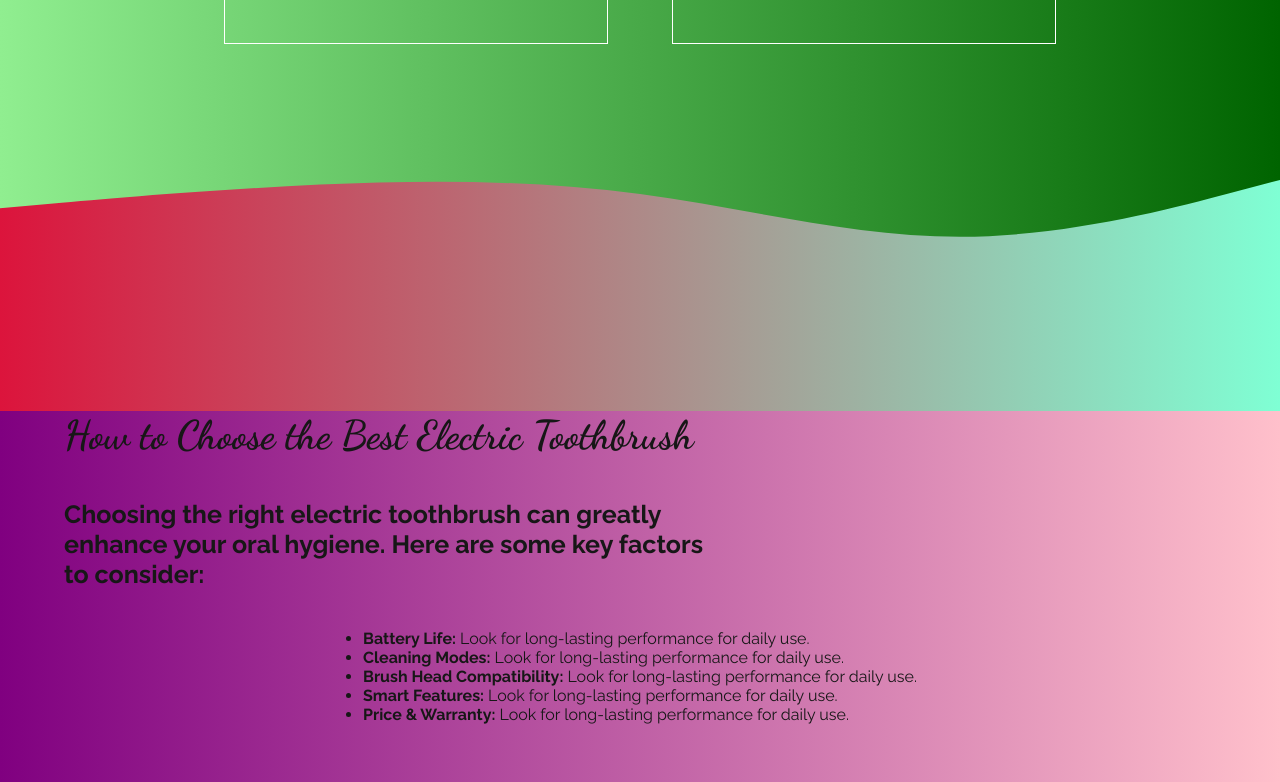
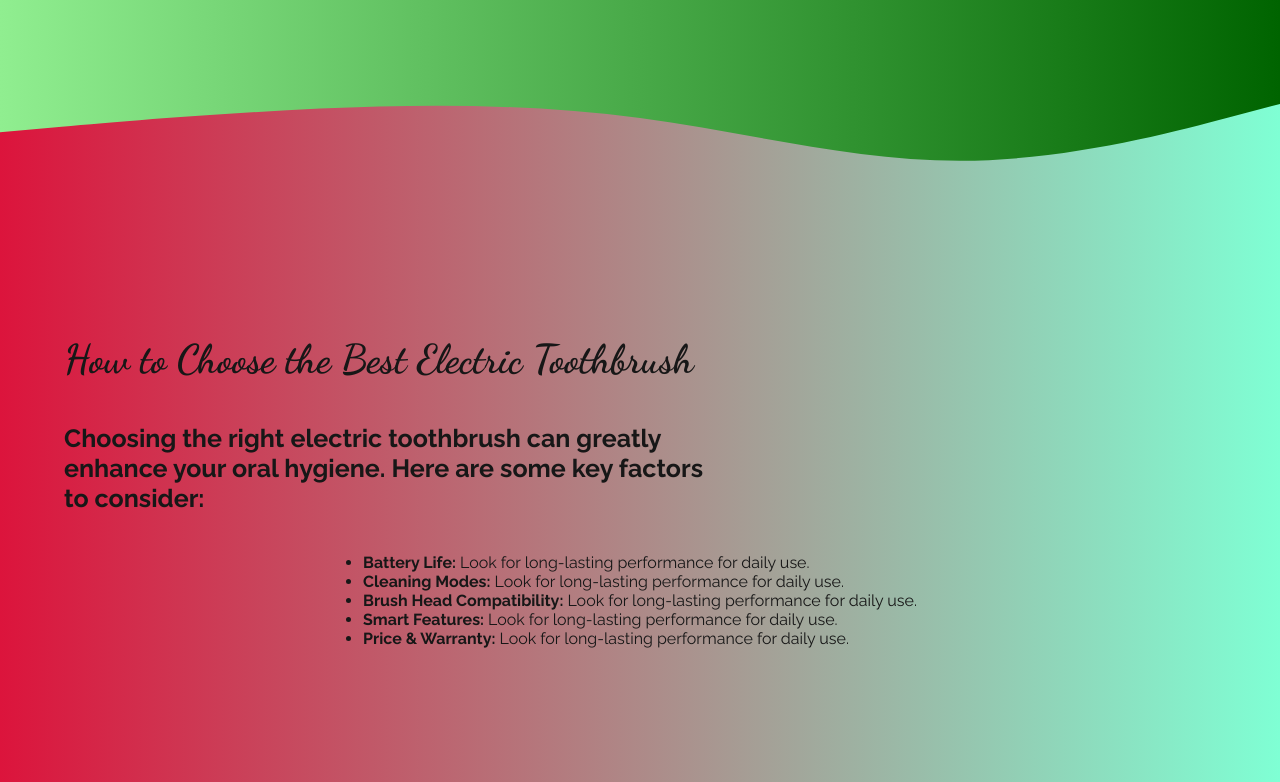
Before and after one commit to gefenbar/affiliate-template, a Next.js app: page / in a window 1280 px wide. Shown: the part 2000-2782 px from the top of the page. Built offline with nearby package versions, Linux system fonts and the light colour scheme.

Commit message:
added logo

```diff
--- a/src/app/components/BuyingGuide.css
+++ b/src/app/components/BuyingGuide.css
@@ -1,3 +1,3 @@
 .buying-guide{
-    background-image: linear-gradient(to right, Purple, pink);
+    background-image: linear-gradient(to right, crimson, aquamarine);
 }
--- a/src/app/components/BuyingGuide.js
+++ b/src/app/components/BuyingGuide.js
@@ -11,9 +11,9 @@ export default function BuyingGuide() {
     return (
       <section className="buying-guide">
         <h2>How to Choose the Best Electric Toothbrush</h2>
-        <h3>
+        <h4>
           Choosing the right electric toothbrush can greatly enhance your oral hygiene. Here are some key factors to consider:
-        </h3>
+        </h4>
         <ul>
 
         {advices.map((item,index)=>{
--- a/src/app/components/Header.js
+++ b/src/app/components/Header.js
@@ -23,7 +23,7 @@ export default function Header() {
             <Link href="/about">About</Link>
           </li>
         </ul>
-        <img src='./images/example.png' width={'75px'} height={'75px'}></img>
+        <img src='./images/logo.png' width={'100px'} height={'75px'}></img>
       </nav>
     </header>
   );
--- a/src/app/globals.css
+++ b/src/app/globals.css
@@ -77,7 +77,7 @@ h2 {
   align-self: self-start;
   margin-left: 5vw;
 }
-h3 {
+h4 {
   font-size: 25px;
   width: 50%;
   align-self: self-start;
```
Also changed, not shown: public/images/logo.png (added).
